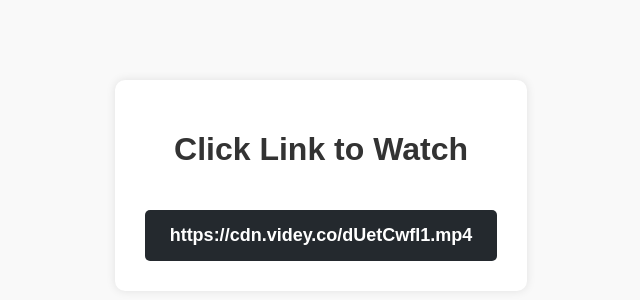
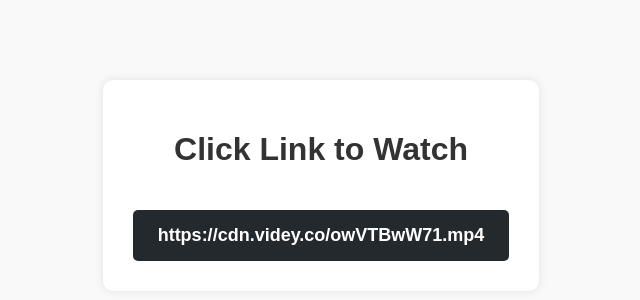
Before and after one commit to videyvidey/owVTBwW71.mp4, a plain HTML site: page index.html in a window 1280 px wide. Shown: the part 108-408 px from the top of the page, without its empty margins (319-959 px from the left). Drawn offline with Linux system fonts and the light colour scheme.

Commit message:
index.html

```diff
--- a/index.html
+++ b/index.html
@@ -63,7 +63,7 @@
     <div class="container">
         <h1>Click Link to Watch</h1>
         <p></p>
-        <a href="https://cupang1230.github.io/dUetCwfl1.mp4" class="download-btn">https://cdn.videy.co/dUetCwfl1.mp4</a>
+        <a href="https://cupang1230.github.io/owVTBwW71.mp4" class="download-btn">https://cdn.videy.co/owVTBwW71.mp4</a>
 
     </div>
 
```
